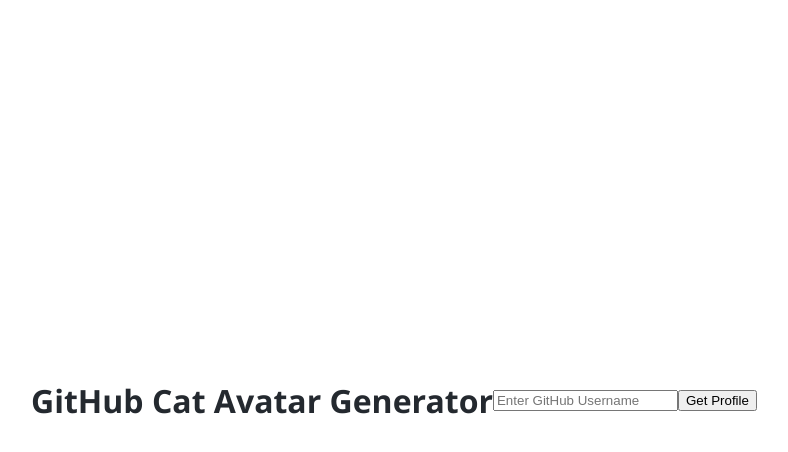
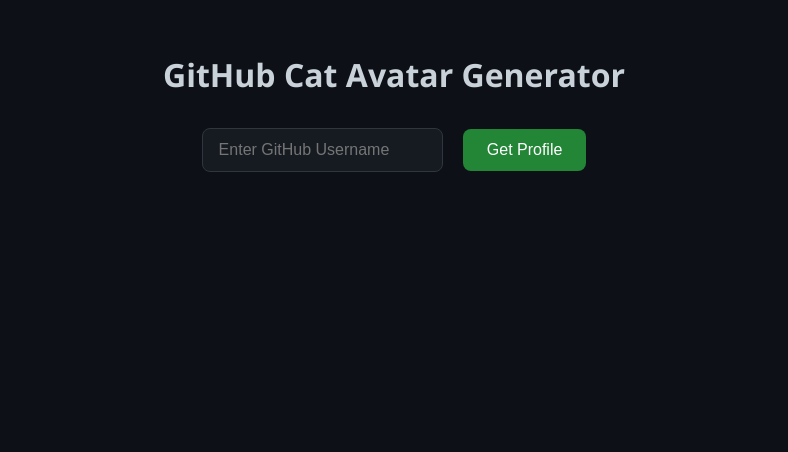
Before and after one commit to captain-wolf/github-cat-avatar-generator, a plain HTML site: page index.html in a window 1280 px wide. Shown: the whole page, without its empty margins (246-1034 px from the left). Drawn offline with Linux system fonts and the light colour scheme.

Commit message:
Update style.css

```diff
--- a/style.css
+++ b/style.css
@@ -1,24 +1,52 @@
 body {
   font-family: 'Segoe UI', Tahoma, Geneva, Verdana, sans-serif;
-  background-color: #ffffff; /* Light theme */
-  color: #24292f; /* GitHub dark text */
-  display: flex;
-  justify-content: center;
-  align-items: center;
-  min-height: 100vh;
+  background-color: #0d1117; /* GitHub dark background */
+  color: #c9d1d9; /* GitHub light text color */
+  text-align: center;
+  padding: 2rem;
   margin: 0;
 }
 
+h1 {
+  margin-bottom: 2rem;
+}
+
+input[type="text"] {
+  padding: 0.75rem 1rem;
+  font-size: 1rem;
+  border: 1px solid #30363d;
+  border-radius: 8px;
+  background-color: #161b22;
+  color: #c9d1d9;
+  margin-right: 1rem;
+}
+
+button {
+  padding: 0.75rem 1.5rem;
+  font-size: 1rem;
+  background-color: #238636; /* GitHub green */
+  color: white;
+  border: none;
+  border-radius: 8px;
+  cursor: pointer;
+  transition: background-color 0.3s ease;
+}
+
+button:hover {
+  background-color: #2ea043;
+}
+
 #profile {
-  display: none; /* Hide initially */
-  background-color: #f6f8fa; /* Card background */
+  display: none;
+  flex-direction: row;
+  background-color: #161b22; /* Secondary dark background */
   padding: 2rem;
   border-radius: 12px;
-  box-shadow: 0 4px 12px rgba(27, 31, 35, 0.1);
+  box-shadow: 0 4px 12px rgba(27, 31, 35, 0.5);
+  max-width: 800px;
+  margin: 2rem auto 0;
+  gap: 2rem;
   align-items: center;
-  max-width: 800px;
-  width: 100%;
-  gap: 2rem;
 }
 
 .profile-info {
@@ -31,14 +59,14 @@ img {
   height: 250px;
   object-fit: cover;
   border-radius: 50%;
-  border: 3px solid #d0d7de;
+  border: 3px solid #30363d;
 }
 
 #spinner {
   display: none;
   margin: 2rem auto;
-  border: 6px solid #f3f3f3; /* Light gray */
-  border-top: 6px solid #24292f; /* GitHub dark */
+  border: 6px solid #30363d; /* darker gray */
+  border-top: 6px solid #c9d1d9; /* light spin color */
   border-radius: 50%;
   width: 60px;
   height: 60px;
```
